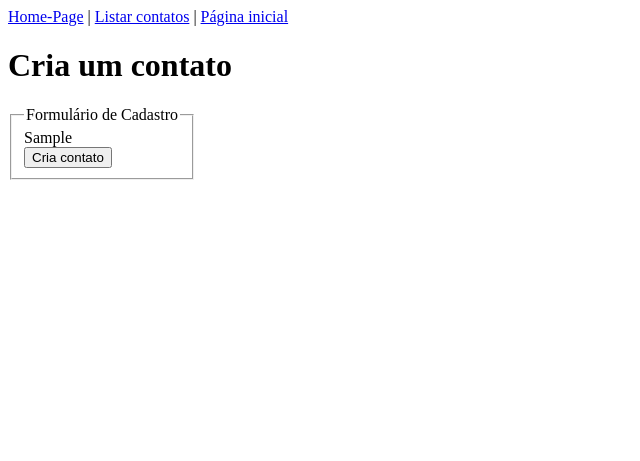
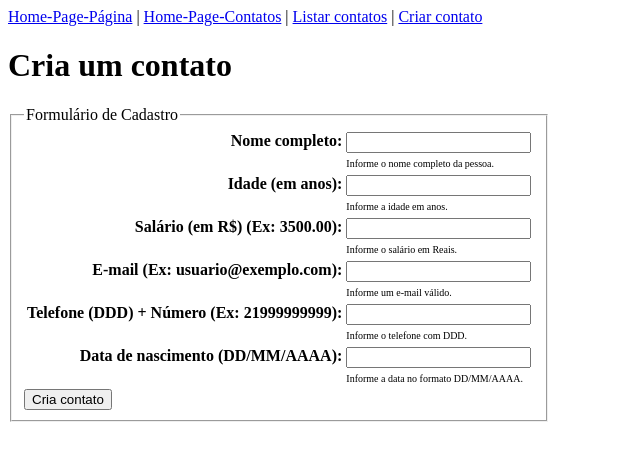
Before and after one commit to Rekaniry/Programacao_para_Web_Rep_Github, a Django app: template 2025.2/site-django-aula-6/TheSiteAula6/Contatos/templates/Contatos/criaContato.html in a window 1280 px wide. Shown: the top 461 px of the page, without its empty margins (0-640 px from the left). Run offline with Django 5.2, Linux system fonts and the light colour scheme; tables that the repository leaves empty hold one stand-in row (values such as "Sample post"); the template is opened without the code that fills it: values that come from a table or form of the project are taken from there, most other values are stand-ins (such as "Sample title", 1, 10 or a date in 2020); parts of the project's set-up code (start-up, migrations or seed data) failed here and were passed over.

Commit message:
Correção dos erros, aula 7 finalizada

```diff
--- a/2025.2/site-django-aula-6/TheSiteAula6/Contatos/templates/Contatos/criaContato.html
+++ b/2025.2/site-django-aula-6/TheSiteAula6/Contatos/templates/Contatos/criaContato.html
@@ -1,10 +1,11 @@
 {% load static %}
 <!DOCTYPE html>
-<html>
+<html lang="en">
 <head>
+    <meta charset="UTF-8">
+    <meta name="viewport" content="width=device-width, initial-scale=1.0">
     <title>Cria Contato</title>
-<link rel="stylesheet"
-href="{% static 'Contatos/css/estilo.css' %}">
+    <link rel="stylesheet" href="{% static 'Contatos/css/estilo.css' %}">
 </head>
 <body>
     {% include 'Contatos/links.html' %}
--- a/2025.2/site-django-aula-6/TheSiteAula6/Contatos/templates/Contatos/links.html
+++ b/2025.2/site-django-aula-6/TheSiteAula6/Contatos/templates/Contatos/links.html
@@ -1,3 +1,4 @@
-<a href="/">Home-Page</a> |
+<a href="{% url 'home-page-pagina' %}">Home-Page-Página</a> |
+<a href="{% url 'Contatos:home-page-contatos' %}">Home-Page-Contatos</a> |
 <a href="{% url 'Contatos:lista-contatos' %}">Listar contatos</a> |
-<a href="{% url 'Contatos:home-contatos' %}">Página inicial</a>
+<a href="{% url 'Contatos:cria-contato' %}">Criar contato</a>
--- a/2025.2/site-django-aula-6/TheSiteAula6/Contatos/urls.py
+++ b/2025.2/site-django-aula-6/TheSiteAula6/Contatos/urls.py
@@ -4,6 +4,7 @@ from Contatos import views
 app_name = 'Contatos'
 
 urlpatterns = [
-    path('', views.ContatoListView.as_view(), name='home-contatos'),
+    path('', views.home_page_contatos, name='home-page-contatos'),
     path('lista/', views.ContatoListView.as_view(), name='lista-contatos'),
+    path('cria_contato/', views.ContatoCreateView.as_view(), name='cria-contato'),
 ]
--- a/2025.2/site-django-aula-6/TheSiteAula6/Contatos/views.py
+++ b/2025.2/site-django-aula-6/TheSiteAula6/Contatos/views.py
@@ -1,13 +1,19 @@
 from django.shortcuts import render
+from Contatos.models import Pessoa
 from django.views.generic.base import View
-from django.http.response import HttpResponseRedirect
-from django.urls.base import reverse_lazy
+from django import forms
+
+def home_page_pagina(request):
+    return render(request, 'Contatos/index.html')
+
+def home_page_contatos(request):
+    return render(request, 'Contatos/home_page_contatos.html')
 
 class ContatoCreateView(View):
     def get(self, request, *args, **kwargs):
         contexto = { 'formulario': ContatoModel2Form, }
 
-        return render(request, "contatos/criaContato.html", contexto)
+        return render(request, "Contatos/criaContato.html", contexto)
 
     def post(self, request, *args, **kwargs):
         formulario = ContatoModel2Form(request.POST)
@@ -16,7 +22,10 @@ class ContatoCreateView(View):
             contato = formulario.save()
             contato.save()
 
-        return HttpResponseRedirect(reverse_lazy("contatos:lista-contatos"))
+        # return HttpResponseRedirect(reverse_lazy("Contatos:lista-contatos"))
+        # OU
+        contexto = { 'formulario': formulario, }
+        return render(request, "Contatos/criaContato.html", contexto)
 
 class ContatoListView(View):
     def get(self, request, *args, **kwargs):
@@ -34,12 +43,56 @@ class ContatoListView(View):
         )
 
 class ContatoModel2Form(forms.ModelForm):
-    dtNasc = forms.DateField(
-        input_formats=['%d/%m/%Y'],
-        label='Data do nascimento',
-        help_text='Nascimento no formato DD/MM/AAAA',
-    )
-
-class Meta:
-    model = Pessoa
-    fields = '__all__'
+    class Meta:
+        model = Pessoa
+        fields = '__all__'
+        fields = [
+            'nome',
+            'idade',
+            'salario',
+            'email',
+            'telefone',
+            'data_nascimento',
+        ]
+        labels = {
+            'nome': 'Nome completo',
+            'idade': 'Idade (em anos)',
+            'salario': 'Salário (em R$) (Ex: 3500.00)',
+            'email': 'E-mail (Ex: usuario@exemplo.com)',
+            'telefone': 'Telefone (DDD) + Número (Ex: 21999999999)',
+            'data_nascimento': 'Data de nascimento (DD/MM/AAAA)',
+        }
+        help_texts = {
+            'nome': 'Informe o nome completo da pessoa.',
+            'idade': 'Informe a idade em anos.',
+            'salario': 'Informe o salário em Reais.',
+            'email': 'Informe um e-mail válido.',
+            'telefone': 'Informe o telefone com DDD.',
+            'data_nascimento': 'Informe a data no formato DD/MM/AAAA.',
+        }
+        error_messages = {
+            'nome': {
+                'max_length': 'O nome é muito grande.',
+                'required': 'O nome é obrigatório.',
+            },
+            'idade': {
+                'invalid': 'Informe um número inteiro válido para a idade.',
+                'required': 'A idade é obrigatória.',
+            },
+            'salario': {
+                'invalid': 'Informe um número válido para o salário.',
+                'required': 'O salário é obrigatório.',
+            },
+            'email': {
+                'invalid': 'Informe um e-mail válido.',
+                'required': 'O e-mail é obrigatório.',
+            },
+            'telefone': {
+                'invalid': 'Informe um telefone válido.',
+                'required': 'O telefone é obrigatório.',
+            },
+            'data_nascimento': {
+                'invalid': 'Informe uma data válida no formato DD/MM/AAAA.',
+                'required': 'A data de nascimento é obrigatória.',
+            },
+        }
--- a/2025.2/site-django-aula-6/TheSiteAula6/TheSiteAula6/urls.py
+++ b/2025.2/site-django-aula-6/TheSiteAula6/TheSiteAula6/urls.py
@@ -1,25 +1,10 @@
-"""
-URL configuration for TheSiteAula6 project.
-
-The `urlpatterns` list routes URLs to views. For more information please see:
-    https://docs.djangoproject.com/en/5.2/topics/http/urls/
-Examples:
-Function views
-    1. Add an import:  from my_app import views
-    2. Add a URL to urlpatterns:  path('', views.home, name='home')
-Class-based views
-    1. Add an import:  from other_app.views import Home
-    2. Add a URL to urlpatterns:  path('', Home.as_view(), name='home')
-Including another URLconf
-    1. Import the include() function: from django.urls import include, path
-    2. Add a URL to urlpatterns:  path('blog/', include('blog.urls'))
-"""
-
 from django.contrib import admin
 from django.urls import path
 from django.urls.conf import include
+from Contatos import views
 
 urlpatterns = [
+    path('', views.home_page_pagina, name='home-page-pagina'),
     path("admin/", admin.site.urls),
     path("Contatos/", include('Contatos.urls')),
 ]
```
Also changed, not shown: 2025.2/site-django-aula-6/TheSiteAula6/Contatos/static/Contatos/css/estilo.css (+8 -11 lines), 2025.2/site-django-aula-6/TheSiteAula6/Contatos/templates/Contatos/home_page_contatos.html (added, +13 -0 lines), 2025.2/site-django-aula-6/TheSiteAula6/Contatos/templates/Contatos/index.html (added, +13 -0 lines), 2025.2/site-django-aula-6/TheSiteAula6/Contatos/templates/Contatos/listaContatos.html (+7 -6 lines). Lines whose indentation alone changed are shown as unchanged.
